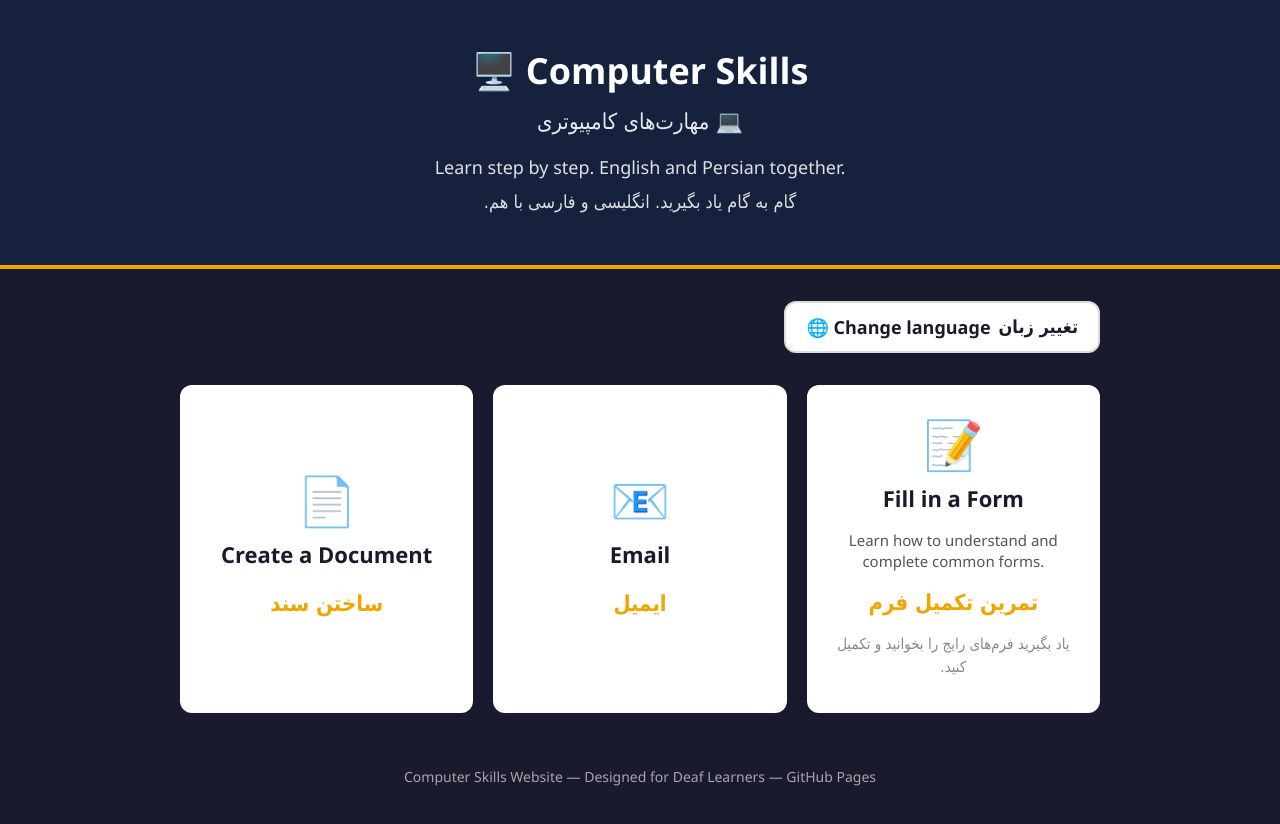
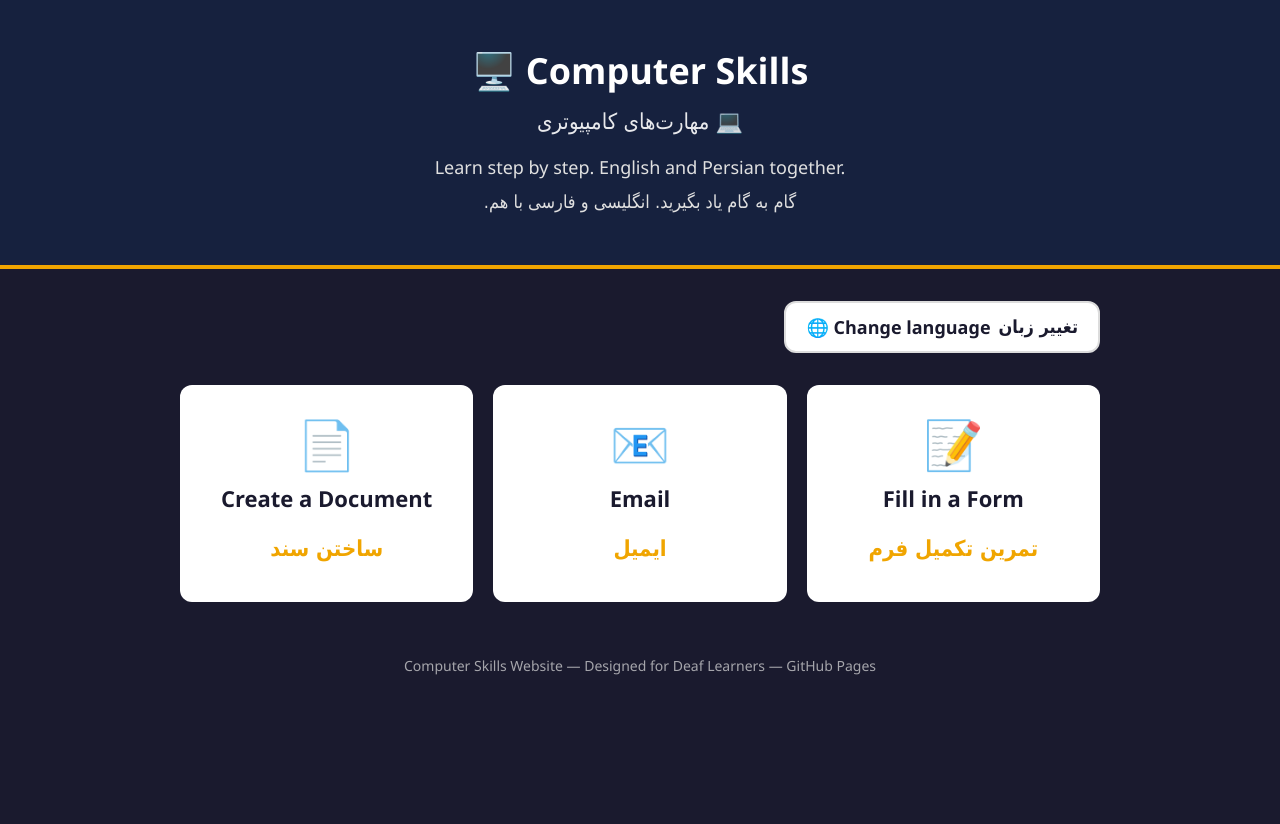
Before and after one commit to Faelyn-F/computer-skills, a plain HTML site: page fa/index.html in a window 1280 px wide. After the commit the page ends 800 px from the top, so only its background shows below. Drawn offline with Linux system fonts and the light colour scheme.

Commit message:
Remove Form Practice card description text

```diff
--- a/fa/index.html
+++ b/fa/index.html
@@ -63,9 +63,7 @@
           <article class="card">
             <span class="icon" aria-hidden="true">📝</span>
             <span class="en-title">Fill in a Form</span>
-            <span class="card-desc">Learn how to understand and complete common forms.</span>
             <span class="fa-title" lang="fa">تمرین تکمیل فرم</span>
-            <span class="card-desc-fa" lang="fa">یاد بگیرید فرم‌های رایج را بخوانید و تکمیل کنید.</span>
           </article>
         </a>
 
```
